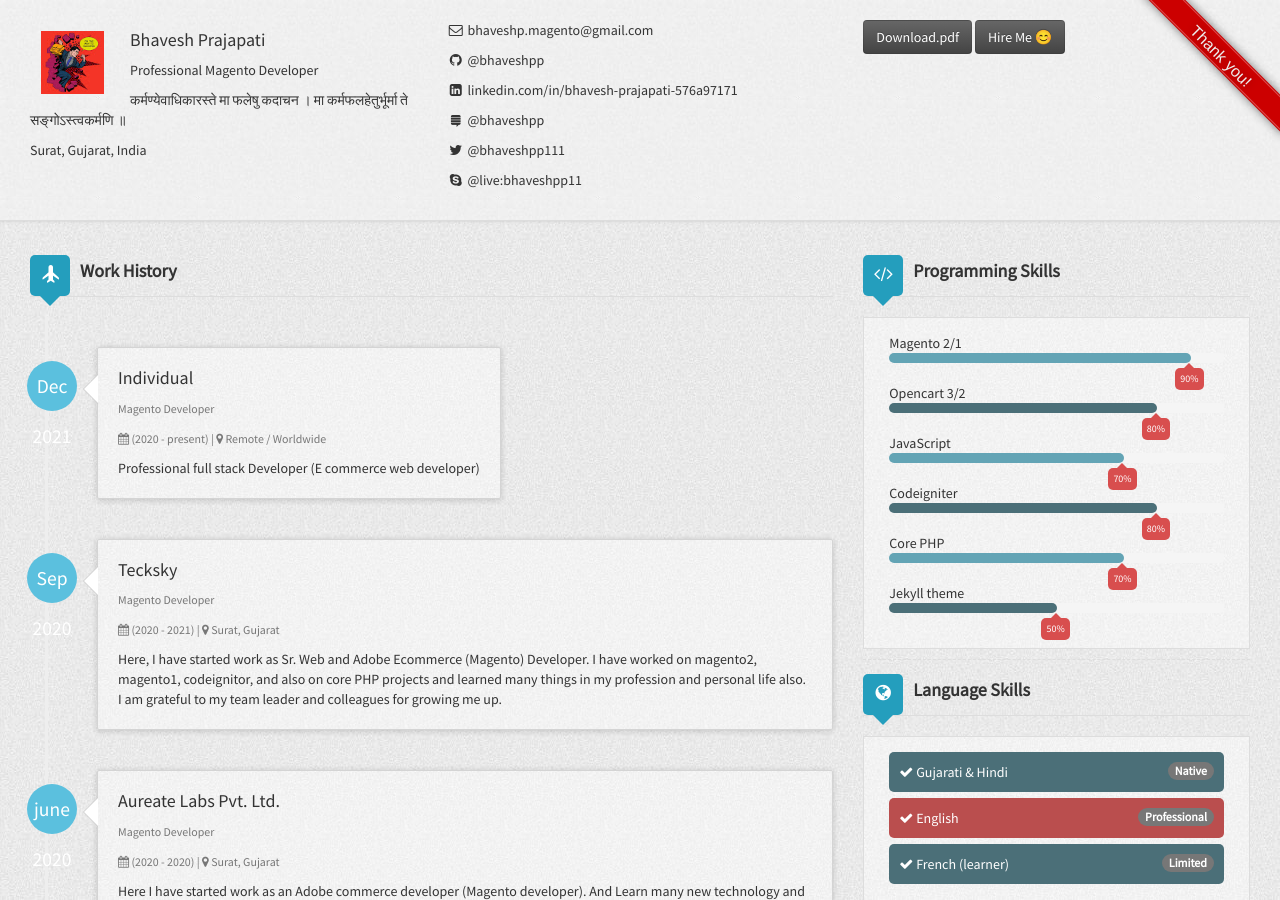
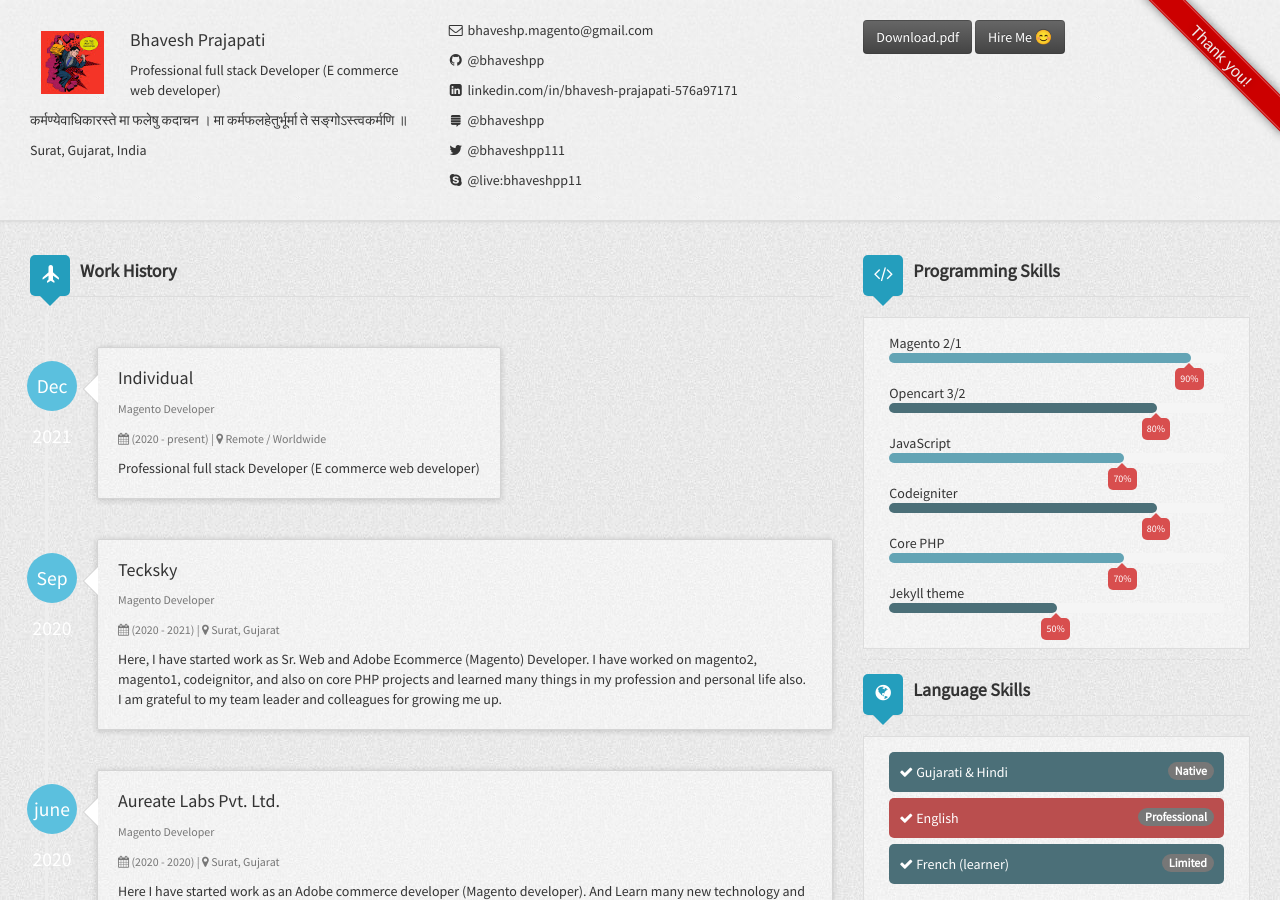
Before and after one commit to bhaveshpp/bhaveshpp.github.io, a Jekyll site: the page built from index.html, in a window 1280 px wide and 900 px high. Built offline with Jekyll 4.4.1, drawn with Linux system fonts in a browser that asks for light colours; nearby versions of some CDN libraries.

Commit message:
content update

```diff
--- a/_config.yml
+++ b/_config.yml
@@ -16,7 +16,7 @@ exclude: [vendor]
 # Author settings
 author:
   name: Bhavesh Prajapati
-  title: Professional Magento Developer
+  title: Professional full stack Developer (E commerce web developer)
   address: Surat, Gujarat, India
   email: bhaveshp.magento@gmail.com
   link: https://bhaveshpp.github.io
```
